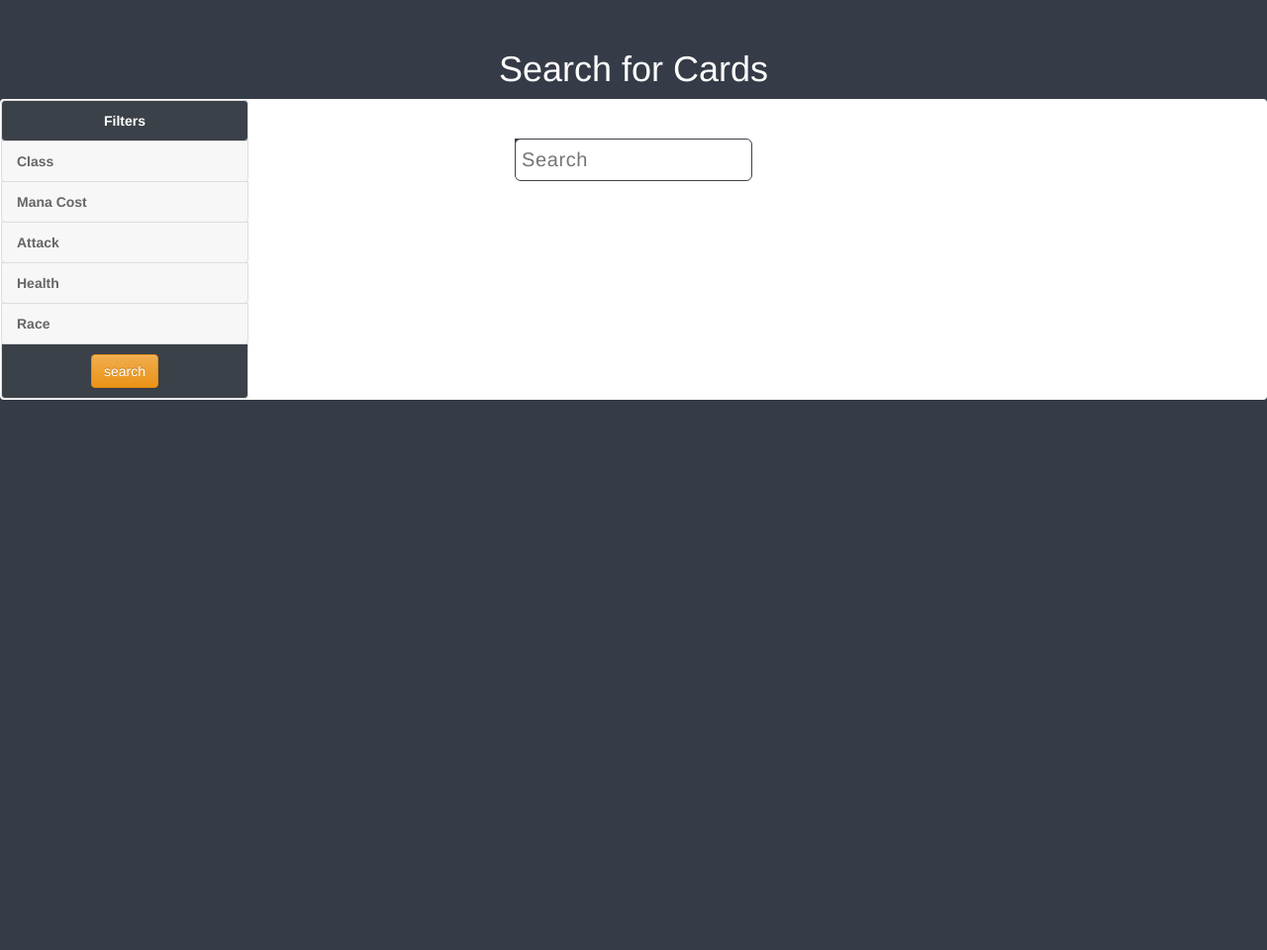
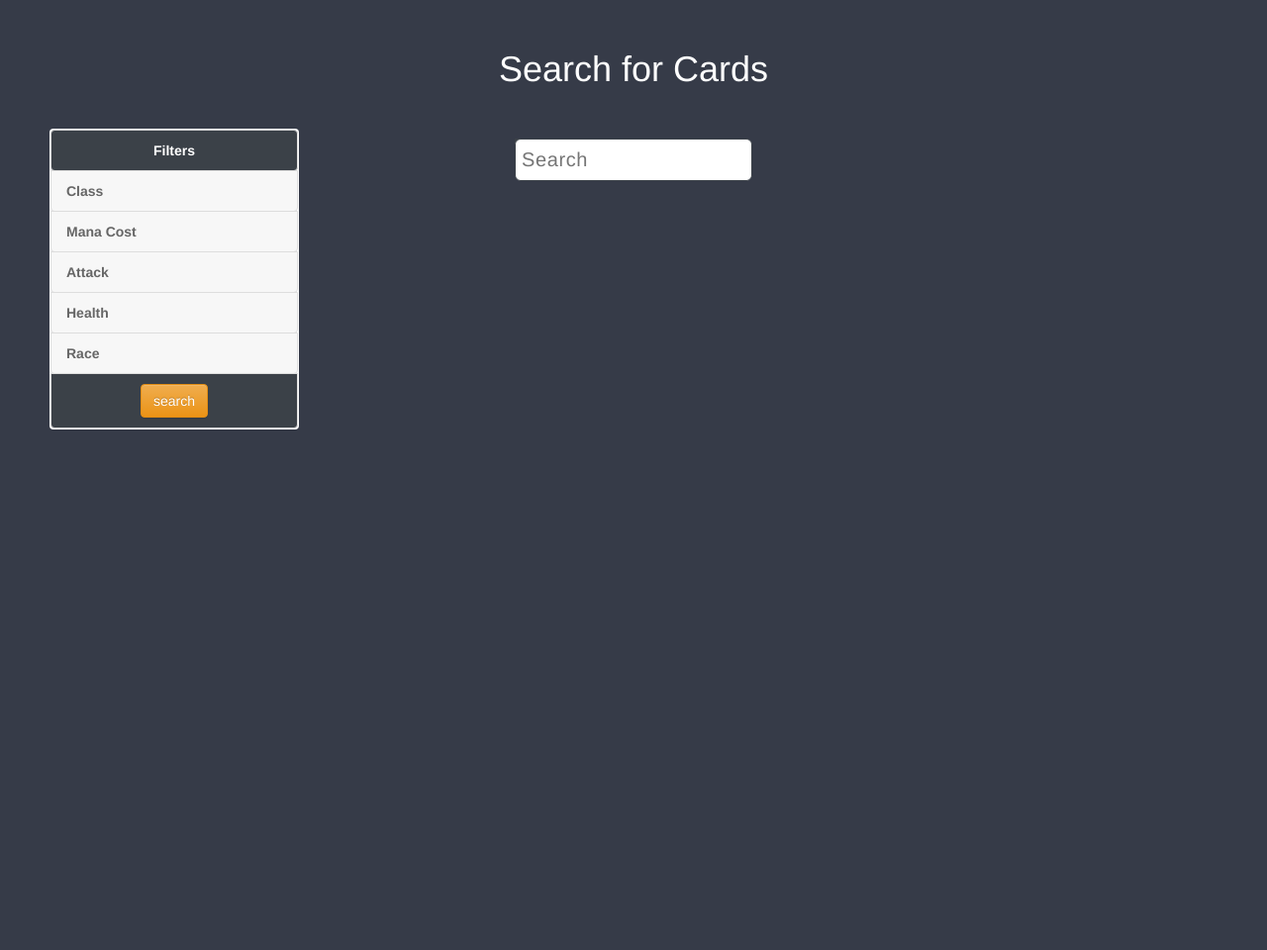
Before and after one commit to myran2/Databases_Group19, a PHP site: page /Search in a window 1280 px wide. Shown: the whole page at 99% size. Run offline with PHP 8.4, Linux system fonts and the light colour scheme; some libraries are stand-ins or nearby versions.

Commit message:
created container for filter box
gave the filter-container its own properties seperate from the
.container

```diff
--- a/search/index.html
+++ b/search/index.html
@@ -10,7 +10,7 @@
 
   </head>
   <body>
-    <div class="container">
+    <div class="container" id="col-md-8">
       <h1 class="center h1">Search for Cards</h1>
       <div class="search-container">
         <span class="glyphicon glyphicon-search" id="basic-addon1"> </span>
@@ -18,7 +18,8 @@
           <input type="text" class="search-bar" placeholder="Search" aria-describedby="basic-addon1">
         </form>
       </div>
-<div id="col-md-3">
+    </div>
+<div class="filter-container" id="col-md-4">
   <div class="list-group panel">
     <a class="list-group-item list-group-item strong text-center" style="background: #3b4148; color: white;" data-toggle="collapse"> Filters</a>
     <a href="#demo1" class="list-group-item list-group-item-success strong" style="background: #f7f7f7;" data-toggle="collapse" data-parent="#MainMenu"><i class="fa fa-photo"></i>Class <i class="fa fa-caret-down"></i></a>
@@ -94,7 +95,6 @@
       <a class="list-group-item list-group-item strong text-center" style="background: #3b4148; color: white;" data-toggle="collapse"><button type="button" class="btn btn-warning">search</button> </a>
   </div>
 </div>
-    </div>
     <script src="https://code.jquery.com/jquery-3.2.1.min.js"></script>
     <script src="https://maxcdn.bootstrapcdn.com/bootstrap/3.3.7/js/bootstrap.min.js" integrity="sha384-Tc5IQib027qvyjSMfHjOMaLkfuWVxZxUPnCJA7l2mCWNIpG9mGCD8wGNIcPD7Txa" crossorigin="anonymous"></script>
     <script src="actions.js"></script>
--- a/search/search.css
+++ b/search/search.css
@@ -12,6 +12,19 @@
   width: 100%;
   height: 100%;
   padding: 30px 0 0 0;
+  background-color: #363b48;
+  max-height: 100%;
+  overflow-y: auto;
+}
+
+.filter-container {
+  position: fixed;
+  top: 100;
+  left: 50;
+  z-index:100;
+  width: 252px;
+  height: 100%;
+  padding:30px 0 0 0;
   background-color: #363b48;
   max-height: 100%;
   overflow-y: auto;
```
